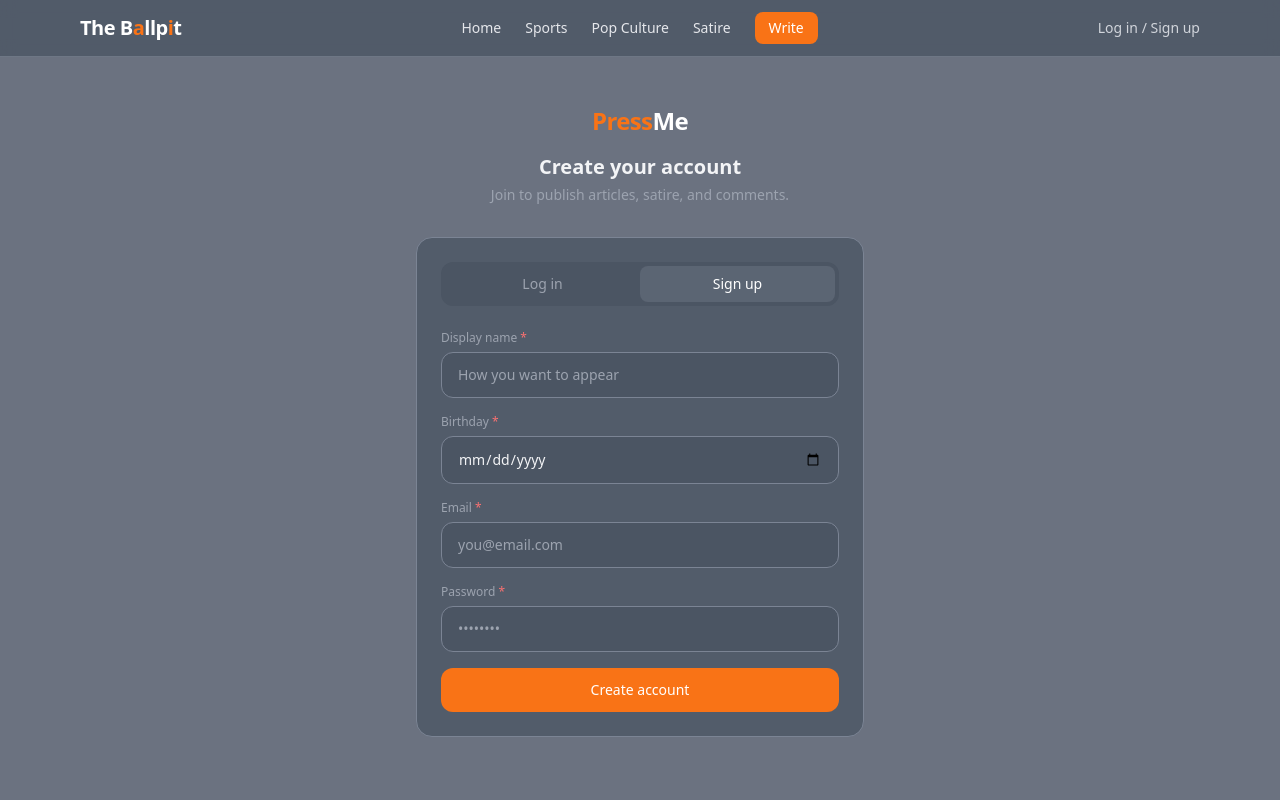
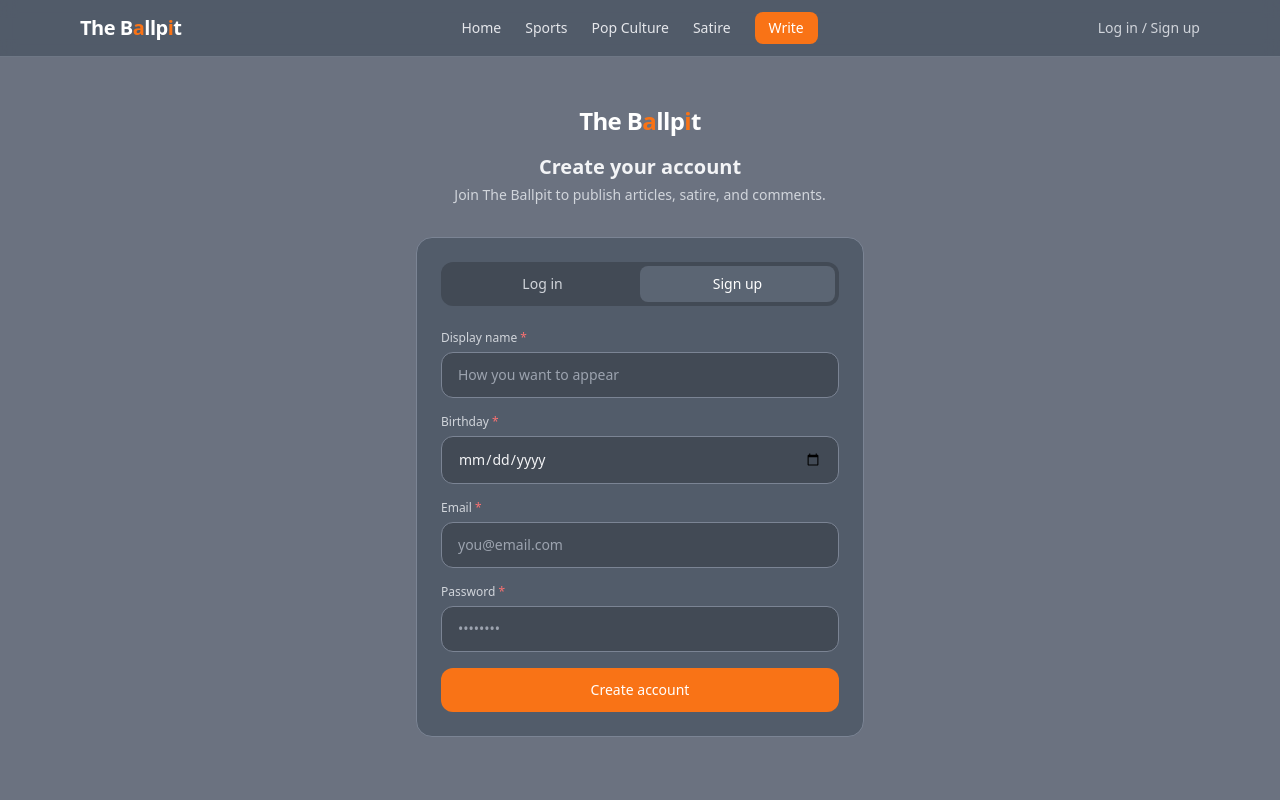
Before and after one commit to sheado44/-4, a Next.js app: page /login in a window 1280 px wide. Both pictures are taken after a click on the button "Sign up". Shown: the top 800 px of the page. Built offline with nearby package versions, Linux system fonts and the light colour scheme.

Commit message:
Introduce BrandMark component and style updates
Added a BrandMark component for branding display and updated styles for better visual consistency.

```diff
--- a/src/app/login/page.tsx
+++ b/src/app/login/page.tsx
@@ -16,6 +16,18 @@ function calcAge(birthday: string): number | null {
     age -= 1;
   }
   return age;
+}
+
+function BrandMark({ className = "text-2xl" }: { className?: string }) {
+  return (
+    <span className={`font-bold tracking-tight ${className}`}>
+      <span className="text-white">The B</span>
+      <span className="text-forge-accent">a</span>
+      <span className="text-white">llp</span>
+      <span className="text-forge-accent">i</span>
+      <span className="text-white">t</span>
+    </span>
+  );
 }
 
 export default function LoginPage() {
@@ -66,7 +78,6 @@ export default function LoginPage() {
         if (error) {
           setMessage(error.message);
         } else if (data.user) {
-          // create profile row
           await supabase.from("profiles").upsert({
             id: data.user.id,
             display_name: displayName.trim(),
@@ -75,7 +86,7 @@ export default function LoginPage() {
             updated_at: new Date().toISOString(),
           });
 
-          setMessage("Account created. You can log in now.");
+          setMessage("Account created. Check your email if confirmation is required, then log in.");
           setMode("login");
         }
       } else {
@@ -102,22 +113,21 @@ export default function LoginPage() {
     <main className="min-h-[70vh] flex items-center justify-center px-4 py-12">
       <div className="w-full max-w-md">
         <div className="text-center mb-8">
-          <Link href="/" className="text-2xl font-bold tracking-tight inline-block mb-4">
-            <span className="text-forge-accent">Press</span>
-            <span className="text-white">Me</span>
+          <Link href="/" className="inline-block mb-4">
+            <BrandMark />
           </Link>
           <h1 className="text-xl font-semibold mb-1">
             {mode === "login" ? "Welcome back" : "Create your account"}
           </h1>
-          <p className="text-sm text-gray-400">
+          <p className="text-sm text-gray-300">
             {mode === "login"
               ? "Log in to write, comment, and track your ranks."
-              : "Join to publish articles, satire, and comments."}
+              : "Join The Ballpit to publish articles, satire, and comments."}
           </p>
         </div>
 
         <div className="bg-forge-900 border border-forge-800 rounded-2xl p-6">
-          <div className="flex mb-6 bg-forge-950 rounded-xl p-1">
+          <div className="flex mb-6 bg-black/20 rounded-xl p-1">
             <button
               type="button"
               onClick={() => {
@@ -127,7 +137,7 @@ export default function LoginPage() {
               className={`flex-1 py-2 text-sm rounded-lg transition ${
                 mode === "login"
                   ? "bg-forge-800 text-white font-medium"
-                  : "text-gray-400 hover:text-white"
+                  : "text-gray-300 hover:text-white"
               }`}
             >
               Log in
@@ -141,7 +151,7 @@ export default function LoginPage() {
               className={`flex-1 py-2 text-sm rounded-lg transition ${
                 mode === "signup"
                   ? "bg-forge-800 text-white font-medium"
-                  : "text-gray-400 hover:text-white"
+                  : "text-gray-300 hover:text-white"
               }`}
             >
               Sign up
@@ -152,7 +162,7 @@ export default function LoginPage() {
             {mode === "signup" && (
               <>
                 <div>
-                  <label className="block text-xs text-gray-400 mb-1.5">
+                  <label className="block text-xs text-gray-300 mb-1.5">
                     Display name <span className="text-red-400">*</span>
                   </label>
                   <input
@@ -161,12 +171,12 @@ export default function LoginPage() {
                     onChange={(e) => setDisplayName(e.target.value)}
                     placeholder="How you want to appear"
                     required
-                    className="w-full bg-forge-950 border border-forge-800 rounded-xl px-4 py-3 text-sm focus:border-forge-accent outline-none transition"
+                    className="w-full bg-black/20 border border-forge-800 rounded-xl px-4 py-3 text-sm focus:border-forge-accent outline-none transition"
                   />
                 </div>
 
                 <div>
-                  <label className="block text-xs text-gray-400 mb-1.5">
+                  <label className="block text-xs text-gray-300 mb-1.5">
                     Birthday <span className="text-red-400">*</span>
                   </label>
                   <input
@@ -174,14 +184,14 @@ export default function LoginPage() {
                     value={birthday}
                     onChange={(e) => setBirthday(e.target.value)}
                     required
-                    className="w-full bg-forge-950 border border-forge-800 rounded-xl px-4 py-3 text-sm focus:border-forge-accent outline-none transition"
+                    className="w-full bg-black/20 border border-forge-800 rounded-xl px-4 py-3 text-sm focus:border-forge-accent outline-none transition"
                   />
                 </div>
               </>
             )}
 
             <div>
-              <label className="block text-xs text-gray-400 mb-1.5">
+              <label className="block text-xs text-gray-300 mb-1.5">
                 Email <span className="text-red-400">*</span>
               </label>
               <input
@@ -190,12 +200,12 @@ export default function LoginPage() {
                 onChange={(e) => setEmail(e.target.value)}
                 placeholder="you@email.com"
                 required
-                className="w-full bg-forge-950 border border-forge-800 rounded-xl px-4 py-3 text-sm focus:border-forge-accent outline-none transition"
+                className="w-full bg-black/20 border border-forge-800 rounded-xl px-4 py-3 text-sm focus:border-forge-accent outline-none transition"
               />
             </div>
 
             <div>
-              <label className="block text-xs text-gray-400 mb-1.5">
+              <label className="block text-xs text-gray-300 mb-1.5">
                 Password <span className="text-red-400">*</span>
               </label>
               <input
@@ -205,7 +215,7 @@ export default function LoginPage() {
                 placeholder="••••••••"
                 required
                 minLength={6}
-                className="w-full bg-forge-950 border border-forge-800 rounded-xl px-4 py-3 text-sm focus:border-forge-accent outline-none transition"
+                className="w-full bg-black/20 border border-forge-800 rounded-xl px-4 py-3 text-sm focus:border-forge-accent outline-none transition"
               />
             </div>
 
@@ -223,7 +233,7 @@ export default function LoginPage() {
           </form>
 
           {message && (
-            <p className="text-center text-sm mt-4 text-gray-300">
+            <p className="text-center text-sm mt-4 text-gray-200">
               {message}
             </p>
           )}
```
